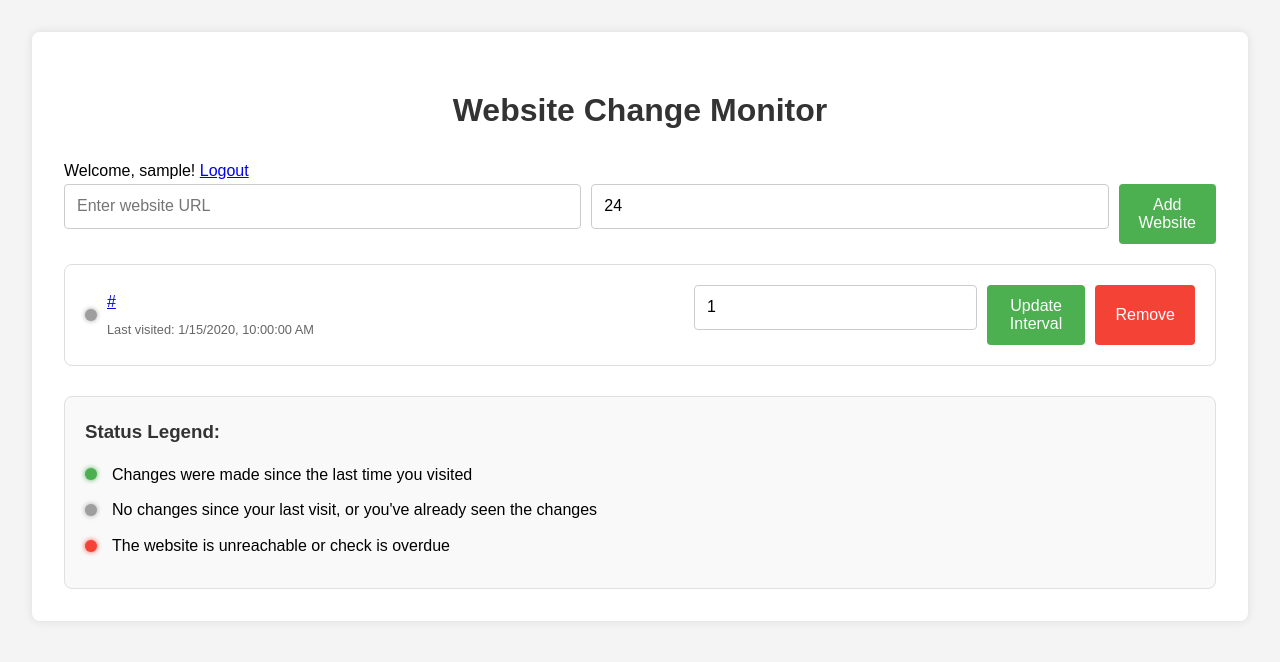
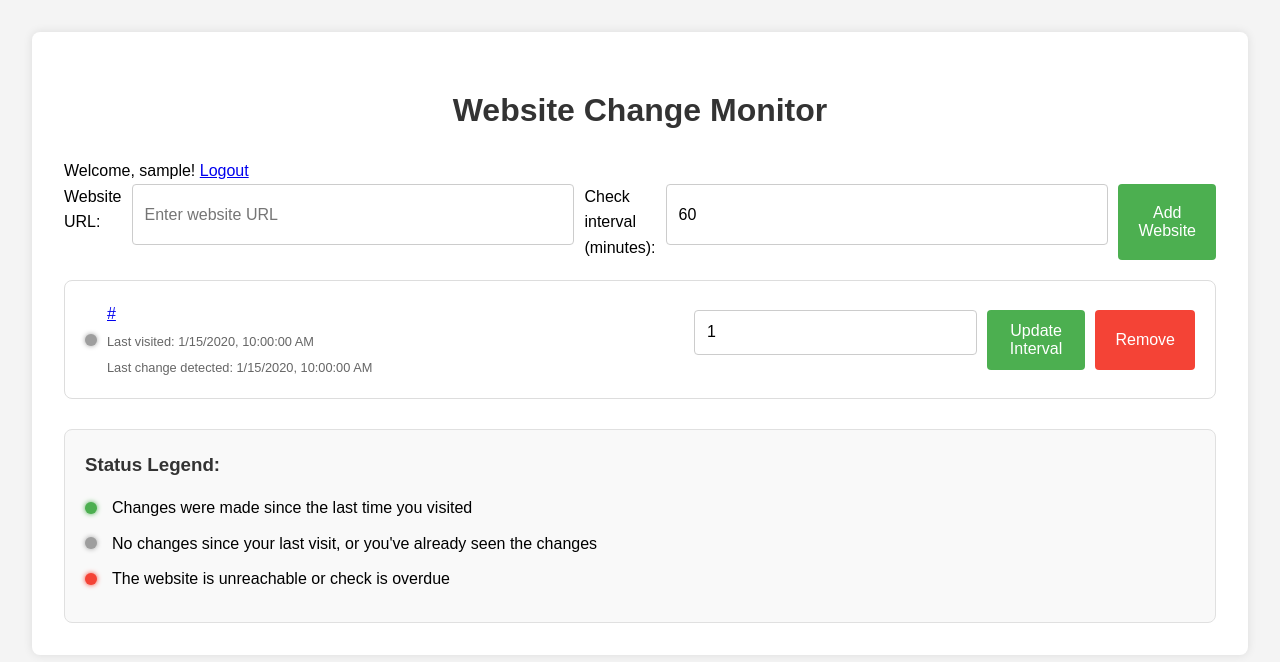
Before and after one commit to samiralibabic/WebsiteChangeMonitor, a Flask app: page / in a window 1280 px wide. Shown: the top 662 px of the page. Run offline with Flask 3, Linux system fonts and the light colour scheme; a user stored in the database is signed in; tables that the repository leaves empty hold one stand-in row (values such as "Sample post").

Commit message:
Changed "Last changed:" to "Last change detected:" in the website item display for better accuracy. Added detailed logging to the check_website_changes function to better understand the execution flow and potential issues. Updated README.md to reflect the correct status legend and usage instructions. Ensured the HTML structure and JavaScript event listeners are correctly set up for the website monitoring functionality. Minor CSS adjustments for better UI/UX.

```diff
--- a/main.py
+++ b/main.py
@@ -14,8 +14,7 @@ from urllib.request import urlopen
 from urllib.error import URLError
 from datetime import datetime
 from scheduler import init_scheduler
-from tasks import check_website_changes
-
+from apscheduler.schedulers.background import BackgroundScheduler
 load_dotenv()
 
 app = Flask(__name__)
@@ -108,12 +107,14 @@ class RegistrationForm(FlaskForm):
 @app.route('/')
 @login_required
 def index():
+    session.pop('_flashes', None)
     app.logger.debug(f"Index route accessed. User authenticated: {current_user.is_authenticated}")
     app.logger.debug(f"Current user: {current_user}")
     return render_template('index.html')
 
 @app.route('/login', methods=['GET', 'POST'])
 def login():
+    session.pop('_flashes', None)
     app.logger.debug(f"Login route accessed. Method: {request.method}")
     if current_user.is_authenticated:
         app.logger.debug("User already authenticated, redirecting to index")
@@ -150,7 +151,9 @@ def login():
 
 @app.route('/logout')
 def logout():
+    session.pop('_flashes', None)
     logout_user()
+    flash('You have been logged out successfully!', 'success')
     return redirect(url_for('index'))
 
 @app.route('/register', methods=['GET', 'POST'])
@@ -247,10 +250,16 @@ def visit_website(id):
     db.session.commit()
     return jsonify(website.to_dict())
 
+def init_scheduler(app):
+    scheduler = BackgroundScheduler()
+    scheduler.add_job(id='check_websites', func=check_website_changes, trigger='interval', minutes=1, args=[app])
+    scheduler.start()
+    return scheduler
+
+from tasks import check_website_changes
 if __name__ == '__main__':
     create_tables()
     update_schema()
     scheduler = init_scheduler(app)
-    scheduler.add_job(id='check_websites', func=check_website_changes, trigger='interval', minutes=5)
     app.logger.info("Starting Flask application on port 5001")
     app.run(host='0.0.0.0', port=5001, debug=True)
--- a/static/css/styles.css
+++ b/static/css/styles.css
@@ -234,6 +234,12 @@ button:hover {
     margin-top: 5px;
 }
 
+.last-changed {
+    font-size: 0.8em;
+    color: #666;
+    margin-top: 5px;
+}
+
 .flashes {
     margin: 10px 0;
 }
--- a/static/js/app.js
+++ b/static/js/app.js
@@ -35,6 +35,7 @@ document.addEventListener('DOMContentLoaded', () => {
         <div class="website-info">
             <a href="${website.url}" target="_blank" rel="noopener noreferrer" class="website-link">${website.url}</a>
             <div class="last-visited">Last visited: ${website.last_visited ? new Date(website.last_visited + 'Z').toLocaleString() : 'Never'}</div>
+            <div class="last-changed">Last change detected: ${website.last_change ? new Date(website.last_change + 'Z').toLocaleString() : 'Unknown'}</div>
         </div>
         <div class="website-actions">
             <input type="number" class="interval-input" value="${website.check_interval}" min="1">
@@ -130,7 +131,7 @@ document.addEventListener('DOMContentLoaded', () => {
                 const websiteItem = createWebsiteItem(newWebsite);
                 websiteList.insertBefore(websiteItem, websiteList.firstChild);
                 websiteUrlInput.value = '';
-            checkIntervalInput.value = '24';
+                checkIntervalInput.value = '60';
             })
             .catch(error => {
                 console.error('Error adding website:', error);
--- a/templates/index.html
+++ b/templates/index.html
@@ -19,8 +19,10 @@
             {% endif %}
         </div>
         <div id="add-website">
+            <label for="website-url">Website URL:</label>
             <input type="text" id="website-url" placeholder="Enter website URL" tabindex="1">
-            <input type="number" id="check-interval" placeholder="Check interval (hours)" min="1" value="24" tabindex="2">
+            <label for="check-interval">Check interval (minutes):</label>
+            <input type="number" id="check-interval" placeholder="Check interval (minutes)" min="1" value="60" tabindex="2">
             <button id="add-button" tabindex="3">Add Website</button>
         </div>
         <div id="website-list"></div>
```
Also changed, not shown: tasks.py (+33 -16 lines), templates/base.html (+13 -3 lines), README.md, instance/site.db. Lines whose indentation alone changed are shown as unchanged.
